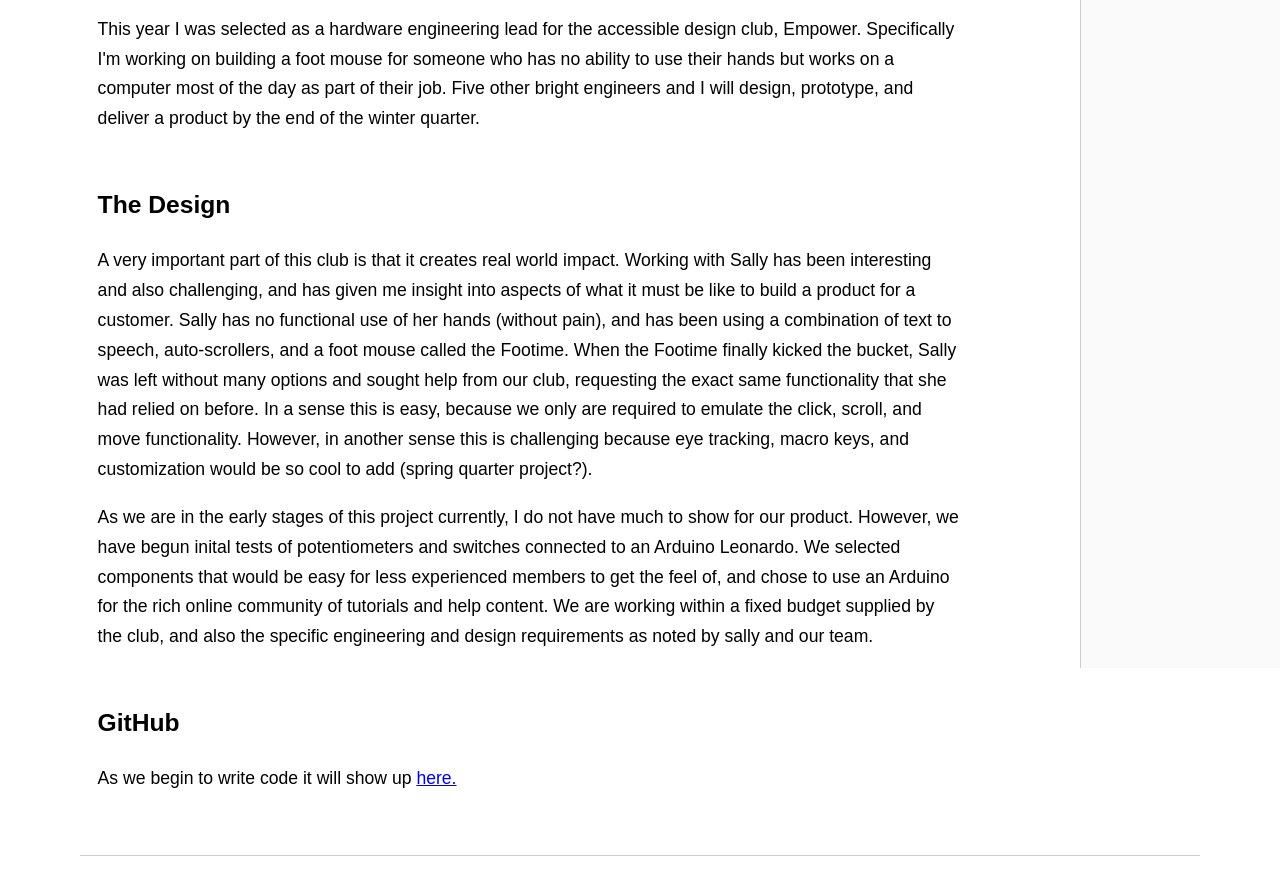
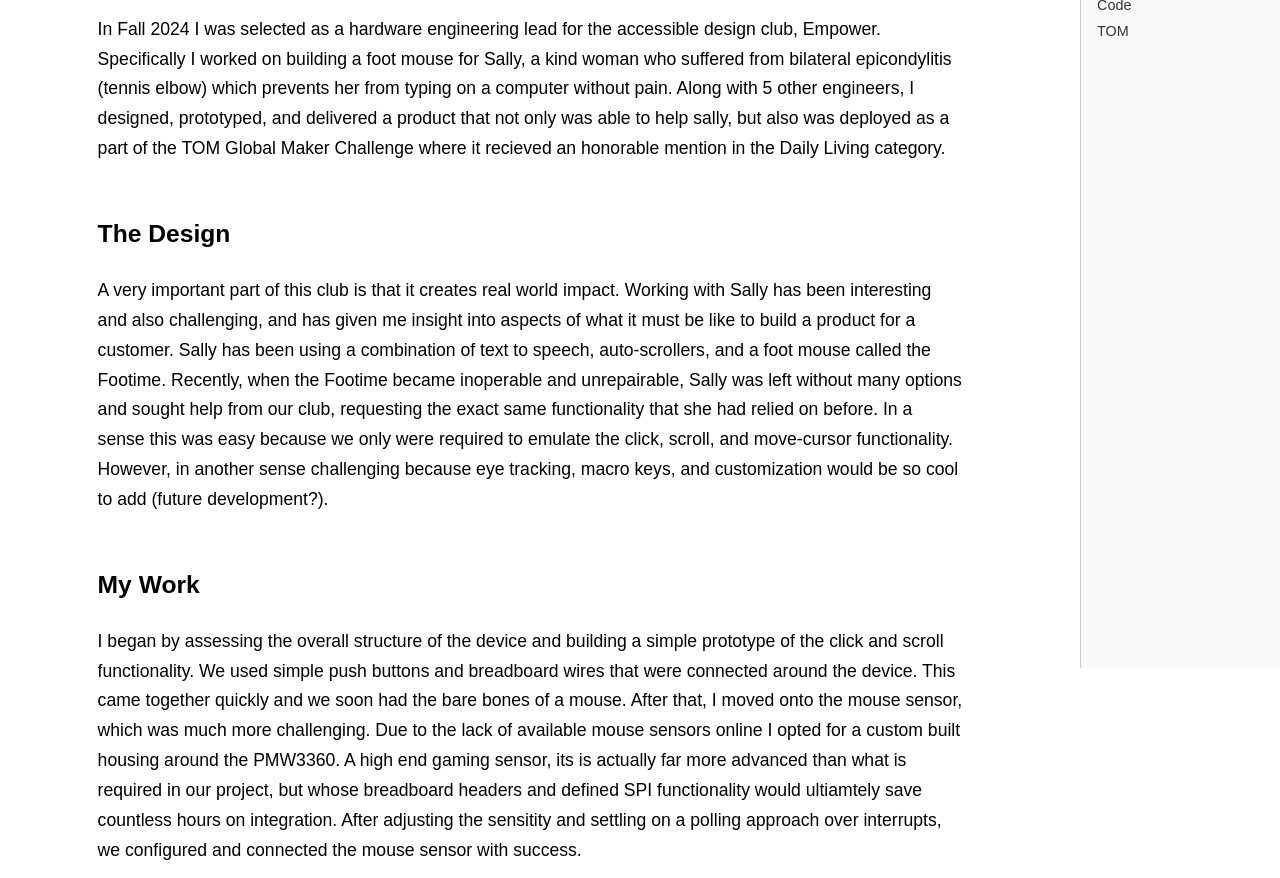
Before and after one commit to alexherman11/alexherman11.github.io, a website built with Vite: page projects/footmouse.html in a window 1280 px wide. Shown: the part 132-1010 px from the top of the page. Built offline with nearby package versions, Linux system fonts and the light colour scheme.

Commit message:
sally updated

```diff
--- a/projects/footmouse.html
+++ b/projects/footmouse.html
@@ -17,40 +17,65 @@
             <ul>
                 <li><a href="../index.html">Home</a></li>
                 <li><a href="#tablet">Design</a></li>
+                <li><a href="#mywork">My Work</a></li>
                 <li><a href="#software">Code</a></li>
+                <li><a href="#TOM>TOM">TOM</a></li>
             </ul>
         </nav>
     </aside>
 
     <main>
-        <h1>Foot Mouse for Sally (In Progress)</h1>
+        <h1>Foot Mouse for Sally</h1>
         <p>
 
         </p>
         <p>
-            This year I was selected as a hardware engineering lead for the accessible design club, Empower. Specifically
-            I'm working on building a foot mouse for someone who has no ability to use their hands but works on a computer
-            most of the day as part of their job. Five other bright engineers and I will design, prototype, and deliver a product by the end of the winter quarter.
+            In Fall 2024 I was selected as a hardware engineering lead for the accessible design club, Empower. Specifically
+            I worked on building a foot mouse for Sally, a kind woman who suffered from bilateral epicondylitis (tennis elbow) which prevents
+            her from typing on a computer without pain. Along with 5 other engineers, I designed, prototyped, and delivered a product that
+            not only was able to help sally, but also was deployed as a part of the TOM Global Maker Challenge where it recieved an
+            honorable mention in the Daily Living category.
         </p>
 
         <h2 id="tablet">The Design</h2>
 
         <p>
             A very important part of this club is that it creates real world impact. Working with Sally has been interesting and also challenging, and has given me insight into
-            aspects of what it must be like to build a product for a customer. Sally has no functional use of her hands (without pain), and has been using a combination of
-            text to speech, auto-scrollers, and a foot mouse called the Footime. When the Footime finally kicked the bucket, Sally was left without many options and
-            sought help from our club, requesting the exact same functionality that she had relied on before. In a sense this is easy, because we only are required to emulate the
-            click, scroll, and move functionality. However, in another sense this is challenging because eye tracking, macro keys, and customization would be so cool to add (spring quarter project?).
+            aspects of what it must be like to build a product for a customer. Sally has been using a combination of
+            text to speech, auto-scrollers, and a foot mouse called the Footime. Recently, when the Footime became inoperable and unrepairable, Sally was left without many options and
+            sought help from our club, requesting the exact same functionality that she had relied on before. In a sense this was easy because we only were required to emulate the
+            click, scroll, and move-cursor functionality. However, in another sense challenging because eye tracking, macro keys, and customization would be so cool to add (future development?).
+        </p>
+
+        <h2 id="mywork">My Work</h2>
+        <p>
+            I began by assessing the overall structure of the device and building a simple prototype of the click and scroll
+            functionality. We used simple push buttons and breadboard wires that were connected around the device.
+            This came together quickly and we soon had the bare bones of a mouse. After that, I moved onto the mouse sensor, which was
+            much more challenging. Due to the lack of available mouse sensors online I opted for a custom built housing around
+            the PMW3360. A high end gaming sensor, its is actually far more advanced than what is required in our project, but whose
+            breadboard headers and defined SPI functionality would ultiamtely save countless hours on integration. After
+            adjusting the sensitity and settling on a polling approach over interrupts, we configured and connected the mouse sensor with success.
         </p>
         <p>
-            As we are in the early stages of this project currently, I do not have much to show for our product. However, we have begun inital tests of potentiometers and switches connected to an Arduino Leonardo. We selected components that would be
-            easy for less experienced members to get the feel of, and chose to use an Arduino for the rich online community of tutorials and help content. We are working within a fixed budget supplied by the club, and also the specific engineering and design requirements as noted by sally and our team.
+            The biggest challenge I faced during this project came when it was time to tie everything together. It was when I switched
+            from breadboard wires to insulated tubing that things started to break down. After I spent hours crimping on male and female headers
+            to connect the mouse sensor, it was completely failing to operate correctly. The cursor would incessantly pull toward some
+            corner of the screen and an analysis of the data log showed what seemed to be random values. I connected and
+            reconnected each wire multiple times to no avail. Ultimately I suspected some larger issue and guessed that the long, parallel
+            power and data lines within the wire sheathing may have been interfering. After completely rewiring with single stranded wire
+            and the utmost care, I got it working just in time for our Banquet presentation.
         </p>
 
         <h2 id="software">GitHub</h2>
         <p>
-            As we begin to write code it will show up
-            <a href="https://github.com/Foot-Mouse-For-Sally">here.</a>
+            Take a look at my code
+            <a href="https://github.com/Foot-Mouse-for-Sally/Foot-Mouse-For-Sally">here.</a>
+        </p>
+        <h2 id="TOM">TOM Design Challenge</h2>
+        <p>
+            *In progress* See how our product would look to someone attempting to build this device themselves
+            <a href="https://tomglobal.org/project?id=67acf83630ee740012debfff">here.</a>
         </p>
 
 
```
